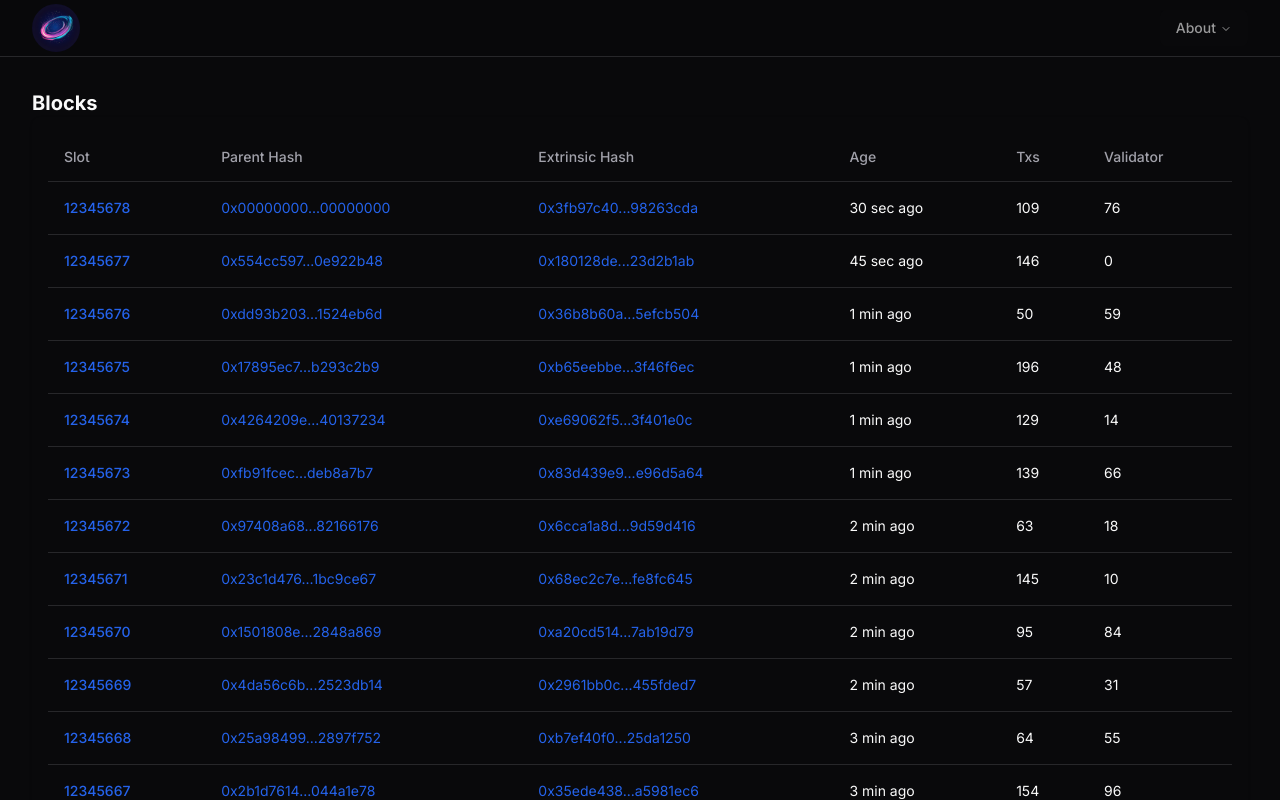
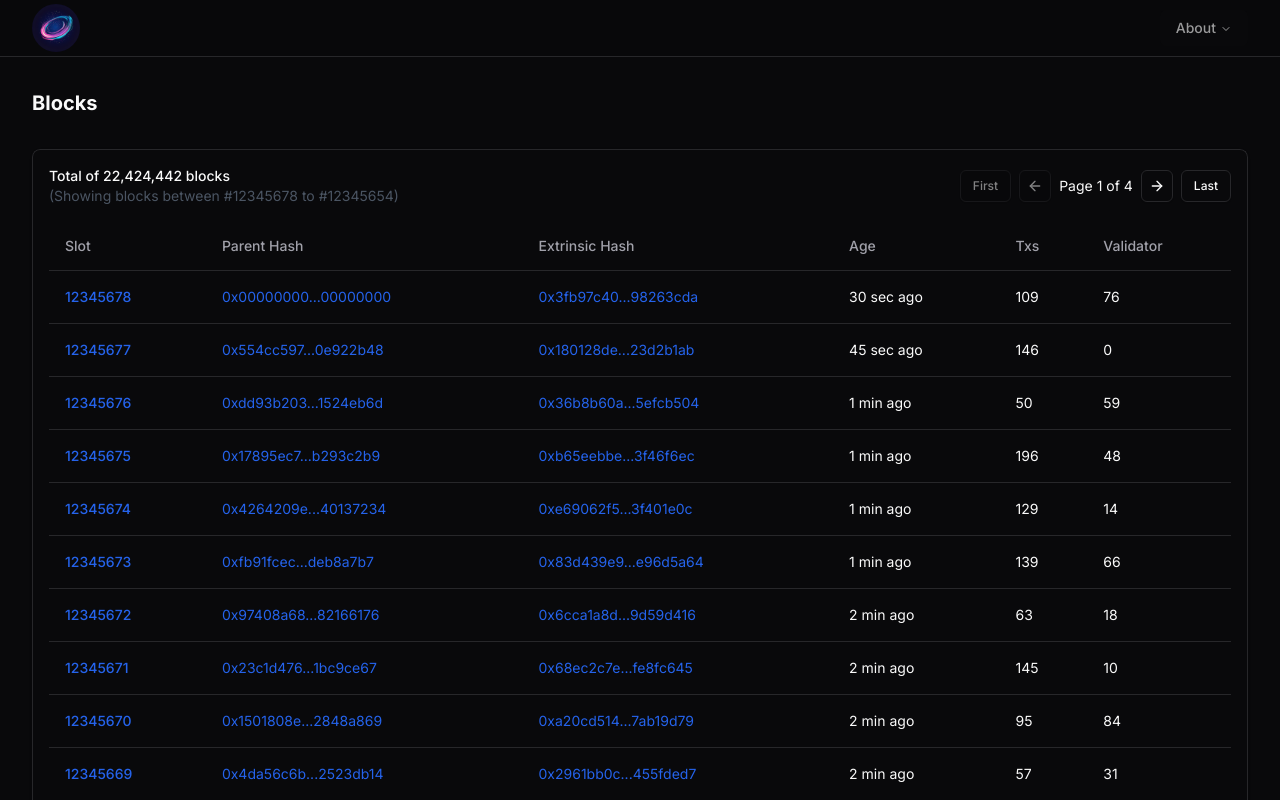
Before and after one commit to spacejamapp/explorer.spacejam.app, a Next.js app: page /blocks in a window 1280 px wide. Built offline with nearby package versions, Linux system fonts and the light colour scheme.

Commit message:
feat(blocks): introduce pagination on the top of blocks dashboard

```diff
--- a/app/blocks/page.tsx
+++ b/app/blocks/page.tsx
@@ -4,7 +4,7 @@ import { Suspense } from "react";
 export default function BlocksPage() {
   return (
     <main className="container mx-auto py-8">
-      <h1 className="mx-auto text-xl font-bold">Blocks</h1>
+      <h1 className="mx-auto text-xl font-bold mb-8">Blocks</h1>
       <Suspense>
         <Blocks />
       </Suspense>
--- a/components/dashboard/blocks.tsx
+++ b/components/dashboard/blocks.tsx
@@ -21,6 +21,12 @@ import {
 import { Button } from "@/components/ui/button";
 import { getMockBlocks } from "@/lib/mock/block";
 import { formatHash } from "@/lib/utils";
+import {
+  ArrowLeftIcon,
+  ArrowRightIcon,
+  Download,
+  MoveLeftIcon,
+} from "lucide-react";
 
 // Helper function to format time ago
 function timeAgo(secondsAgo: number): string {
@@ -33,6 +39,11 @@ function timeAgo(secondsAgo: number): string {
   return `${days} days ago`;
 }
 
+// Helper function to format numbers with commas
+function formatNumber(num: number): string {
+  return num.toString().replace(/\B(?=(\d{3})+(?!\d))/g, ",");
+}
+
 export default function BlocksPage() {
   const router = useRouter();
   const searchParams = useSearchParams();
@@ -43,6 +54,7 @@ export default function BlocksPage() {
 
   // Get all blocks from the mock data
   const allBlocks = getMockBlocks(100);
+  const totalBlocks = 22424442; // Mock total blocks count
 
   // Calculate total pages
   const totalPages = Math.ceil(allBlocks.length / pageSize);
@@ -51,6 +63,14 @@ export default function BlocksPage() {
   const startIndex = (currentPage - 1) * pageSize;
   const endIndex = startIndex + pageSize;
   const currentBlocks = allBlocks.slice(startIndex, endIndex);
+
+  // Calculate the first and last block numbers for the range
+  const firstBlockInView =
+    currentBlocks.length > 0 ? currentBlocks[0].header.slot : 0;
+  const lastBlockInView =
+    currentBlocks.length > 0
+      ? currentBlocks[currentBlocks.length - 1].header.slot
+      : 0;
 
   // Calculate age for display
   const blocksWithAge = currentBlocks.map((block, index) => {
@@ -91,9 +111,72 @@ export default function BlocksPage() {
   const goToLastPage = () =>
     router.push(`/blocks?page=${totalPages}&rows=${pageSize}`);
 
+  // Handler for download data
+  const handleDownload = () => {
+    // In a real implementation, this would generate and download data
+    console.log("Downloading page data");
+  };
+
   return (
     <div className="rounded-lg shadow overflow-hidden">
-      <div className="p-4">
+      <div className="p-4 border border-b-0 rounded-t-lg ">
+        <div className="flex items-center justify-between">
+          <div>
+            <h2 className="text-sm font-medium">
+              Total of {formatNumber(totalBlocks)} blocks
+            </h2>
+            <p className="text-sm text-gray-600">
+              (Showing blocks between #{firstBlockInView} to #{lastBlockInView})
+            </p>
+          </div>
+
+          <div className="flex items-center gap-4">
+            <div className="flex items-center gap-2">
+              <Button
+                variant="outline"
+                size="sm"
+                onClick={goToFirstPage}
+                disabled={currentPage === 1}
+                className="px-3"
+              >
+                First
+              </Button>
+              <Button
+                variant="outline"
+                size="sm"
+                onClick={goToPrevPage}
+                disabled={currentPage === 1}
+                className="p-0 w-8 h-8"
+              >
+                <ArrowLeftIcon />
+              </Button>
+              <span className="text-sm">
+                Page {currentPage} of {totalPages}
+              </span>
+              <Button
+                variant="outline"
+                size="sm"
+                onClick={goToNextPage}
+                disabled={currentPage === totalPages}
+                className="p-0 w-8 h-8"
+              >
+                <ArrowRightIcon />
+              </Button>
+              <Button
+                variant="outline"
+                size="sm"
+                onClick={goToLastPage}
+                disabled={currentPage === totalPages}
+                className="px-3"
+              >
+                Last
+              </Button>
+            </div>
+          </div>
+        </div>
+      </div>
+
+      <div className="pt-0 p-4 border-x">
         <Table>
           <TableHeader>
             <TableRow>
@@ -174,18 +257,7 @@ export default function BlocksPage() {
             disabled={currentPage === 1}
             className="px-3"
           >
-            <svg
-              xmlns="http://www.w3.org/2000/svg"
-              viewBox="0 0 24 24"
-              fill="none"
-              stroke="currentColor"
-              strokeWidth="2"
-              strokeLinecap="round"
-              strokeLinejoin="round"
-              className="h-4 w-4"
-            >
-              <path d="M15 18l-6-6 6-6" />
-            </svg>
+            <ArrowLeftIcon />
           </Button>
           <span className="text-sm">
             Page {currentPage} of {totalPages}
@@ -197,18 +269,7 @@ export default function BlocksPage() {
             disabled={currentPage === totalPages}
             className="px-3"
           >
-            <svg
-              xmlns="http://www.w3.org/2000/svg"
-              viewBox="0 0 24 24"
-              fill="none"
-              stroke="currentColor"
-              strokeWidth="2"
-              strokeLinecap="round"
-              strokeLinejoin="round"
-              className="h-4 w-4"
-            >
-              <path d="M9 18l6-6-6-6" />
-            </svg>
+            <ArrowRightIcon />
           </Button>
           <Button
             variant="outline"
```
